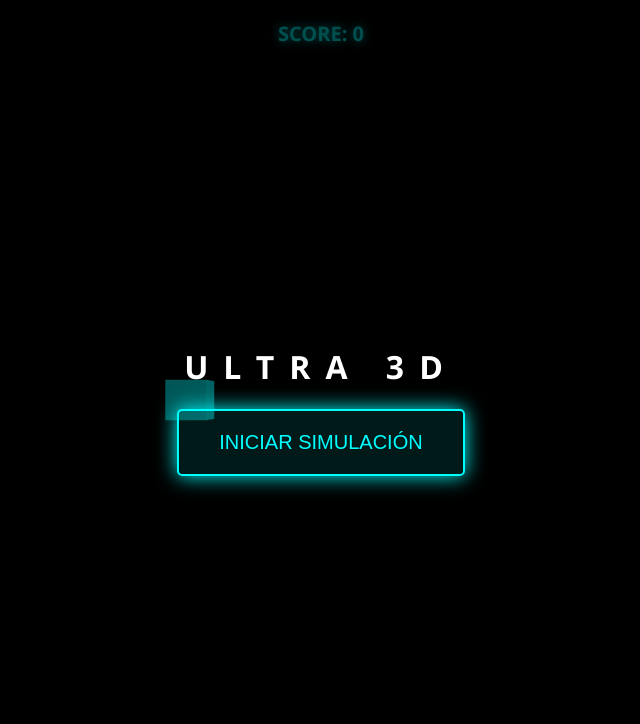
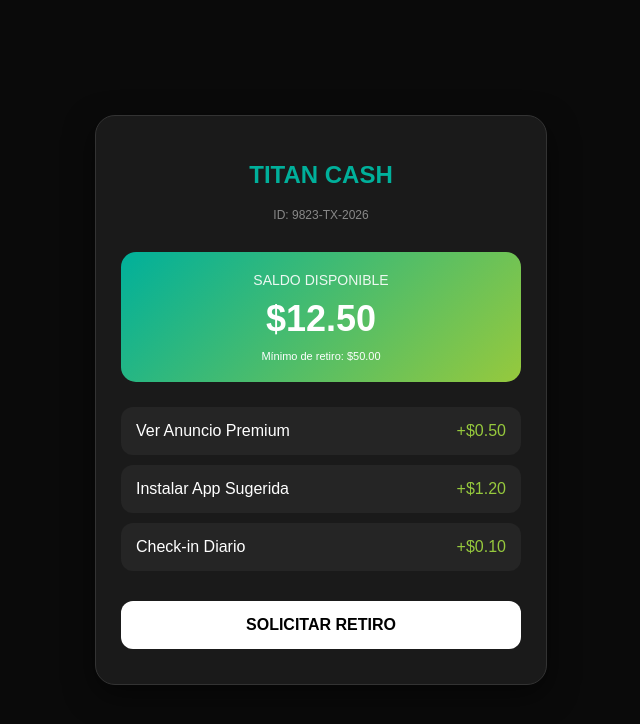
Before and after one commit to eibertt/proyecto-mimer, a plain HTML site: page index.html in a window 1280 px wide. Shown: the whole page, without its empty margins (319-959 px from the left). Drawn offline with nearby package versions, Linux system fonts and the light colour scheme.

Commit message:
Update index.html

```diff
--- a/index.html
+++ b/index.html
@@ -2,175 +2,77 @@
 <html lang="es">
 <head>
     <meta charset="UTF-8">
-    <meta name="viewport" content="width=device-width, initial-scale=1.0, maximum-scale=1.0, user-scalable=no">
-    <title>FUTURE ARCADE 3D - ULTRA HD</title>
+    <meta name="viewport" content="width=device-width, initial-scale=1.0">
+    <title>Titan Cash - Dashboard</title>
     <style>
-        body { margin: 0; background: #000; overflow: hidden; font-family: 'Segoe UI', sans-serif; }
-        #ui {
-            position: absolute; top: 20px; width: 100%; text-align: center;
-            color: #00ffff; font-size: 20px; font-weight: bold; pointer-events: none;
-            text-shadow: 0 0 10px #00ffff; z-index: 10;
-        }
-        #overlay {
-            position: absolute; top: 0; left: 0; width: 100%; height: 100%;
-            background: radial-gradient(circle, rgba(0,0,0,0.4) 0%, #000 100%);
-            display: flex; flex-direction: column; justify-content: center; align-items: center;
-            z-index: 100; color: #fff;
-        }
-        .btn {
-            background: rgba(0, 255, 255, 0.1); border: 2px solid #00ffff;
-            color: #00ffff; padding: 20px 40px; font-size: 20px; border-radius: 5px;
-            cursor: pointer; text-transform: uppercase; box-shadow: 0 0 20px #00ffff;
-        }
+        body { margin: 0; font-family: 'Arial', sans-serif; background: #0a0a0a; color: white; display: flex; justify-content: center; align-items: center; height: 100vh; }
+        .app-container { width: 90%; max-width: 400px; background: #1a1a1a; border-radius: 20px; padding: 25px; box-shadow: 0 10px 30px rgba(0,0,0,0.5); border: 1px solid #333; }
+        .header { text-align: center; margin-bottom: 30px; }
+        .balance-card { background: linear-gradient(135deg, #00b09b, #96c93d); padding: 20px; border-radius: 15px; text-align: center; margin-bottom: 25px; }
+        .balance-title { font-size: 14px; opacity: 0.9; text-transform: uppercase; }
+        .balance-amount { font-size: 36px; font-weight: bold; margin: 10px 0; }
+        .task-list { margin-top: 20px; }
+        .task-item { background: #252525; padding: 15px; border-radius: 12px; margin-bottom: 10px; display: flex; justify-content: space-between; align-items: center; transition: 0.3s; }
+        .task-item:active { transform: scale(0.98); }
+        .btn-withdraw { width: 100%; background: #fff; color: #000; border: none; padding: 15px; border-radius: 12px; font-weight: bold; font-size: 16px; cursor: pointer; margin-top: 20px; }
+        .status { font-size: 12px; color: #00ff00; margin-top: 10px; text-align: center; }
     </style>
 </head>
 <body>
 
-<div id="ui">SCORE: <span id="score">0</span></div>
+<div class="app-container">
+    <div class="header">
+        <h2 style="color: #00b09b;">TITAN CASH</h2>
+        <p style="font-size: 12px; color: #888;">ID: 9823-TX-2026</p>
+    </div>
 
-<div id="overlay">
-    <h1 style="letter-spacing: 15px;">ULTRA 3D</h1>
-    <button class="btn" id="startBtn">INICIAR SIMULACIÓN</button>
+    <div class="balance-card">
+        <div class="balance-title">Saldo Disponible</div>
+        <div class="balance-amount">$<span id="balance">12.50</span></div>
+        <div style="font-size: 11px;">Mínimo de retiro: $50.00</div>
+    </div>
+
+    <div class="task-list">
+        <div class="task-item" onclick="completeTask(0.50)">
+            <span>Ver Anuncio Premium</span>
+            <span style="color: #96c93d;">+$0.50</span>
+        </div>
+        <div class="task-item" onclick="completeTask(1.20)">
+            <span>Instalar App Sugerida</span>
+            <span style="color: #96c93d;">+$1.20</span>
+        </div>
+        <div class="task-item" onclick="completeTask(0.10)">
+            <span>Check-in Diario</span>
+            <span style="color: #96c93d;">+$0.10</span>
+        </div>
+    </div>
+
+    <button class="btn-withdraw" onclick="withdraw()">SOLICITAR RETIRO</button>
+    <div id="msg" class="status"></div>
 </div>
 
-<script type="importmap">
-  {
-    "imports": {
-      "three": "https://unpkg.com/three@0.160.0/build/three.module.js"
+<script>
+    let currentBalance = 12.50;
+
+    function completeTask(amount) {
+        currentBalance += amount;
+        document.getElementById('balance').innerText = currentBalance.toFixed(2);
+        showMsg("¡Tarea completada con éxito!");
     }
-  }
-</script>
 
-<script type="module">
-import * as THREE from 'three';
+    function withdraw() {
+        if(currentBalance < 50) {
+            alert("Saldo insuficiente. Necesitas al menos $50.00 para retirar via PayPal o Cripto.");
+        } else {
+            showMsg("Procesando solicitud de retiro...");
+        }
+    }
 
-let scene, camera, renderer, player, clock;
-let obstacles = [];
-let isPaused = true;
-let score = 0;
-
-function init() {
-    scene = new THREE.Scene();
-    scene.fog = new THREE.FogExp2(0x000000, 0.05); // Niebla para profundidad
-
-    camera = new THREE.PerspectiveCamera(75, window.innerWidth / window.innerHeight, 0.1, 1000);
-    camera.position.z = 8;
-    camera.position.x = -2;
-
-    renderer = new THREE.WebGLRenderer({ antialias: true });
-    renderer.setSize(window.innerWidth, window.innerHeight);
-    renderer.setPixelRatio(window.devicePixelRatio);
-    document.body.appendChild(renderer.domElement);
-
-    // Iluminación
-    const ambient = new THREE.AmbientLight(0x404040, 2);
-    scene.add(ambient);
-
-    const light = new THREE.PointLight(0x00ffff, 10, 20);
-    scene.add(light);
-
-    // Jugador: Un cubo de cristal neón
-    const geometry = new THREE.BoxGeometry(0.6, 0.6, 0.6);
-    const material = new THREE.MeshPhongMaterial({
-        color: 0x00ffff,
-        emissive: 0x00ffff,
-        transparent: true,
-        opacity: 0.8,
-        shininess: 100
-    });
-    player = new THREE.Mesh(geometry, material);
-    player.position.set(-4, 0, 0);
-    player.userData = { vy: 0 };
-    scene.add(player);
-
-    clock = new THREE.Clock();
-}
-
-function createObstacle() {
-    const gap = 4;
-    const topHeight = Math.random() * 6 + 1;
-
-    const obsGeo = new THREE.BoxGeometry(1, topHeight, 1);
-    const obsMat = new THREE.MeshStandardMaterial({ color: 0x333333, metalness: 0.8, roughness: 0.2 });
-
-    // Poste Superior
-    const topObs = new THREE.Mesh(obsGeo, obsMat);
-    topObs.position.set(15, 6, 0);
-
-    // Poste Inferior
-    const botObs = new THREE.Mesh(obsGeo, obsMat);
-    botObs.position.set(15, -6, 0);
-
-    const group = new THREE.Group();
-    group.add(topObs, botObs);
-    scene.add(group);
-    obstacles.push({ mesh: group, passed: false });
-}
-
-function animate() {
-    if(isPaused) return;
-    requestAnimationFrame(animate);
-
-    const delta = clock.getDelta();
-
-    // Gravedad y Salto
-    player.userData.vy -= 15 * delta;
-    player.position.y += player.userData.vy * delta;
-
-    // Rotación del jugador para realismo
-    player.rotation.x += delta * 2;
-    player.rotation.z += delta * 1.5;
-
-    // Movimiento Obstáculos
-    obstacles.forEach((obj, i) => {
-        obj.mesh.position.x -= 8 * delta;
-
-        // Colisión simple
-        if(Math.abs(obj.mesh.position.x + 4) < 0.8) {
-            if(player.position.y > 1.5 || player.position.y < -1.5) die();
-        }
-
-        if(!obj.passed && obj.mesh.position.x < -4) {
-            obj.passed = true;
-            score++;
-            document.getElementById('score').innerText = score;
-        }
-
-        if(obj.mesh.position.x < -20) {
-            scene.remove(obj.mesh);
-            obstacles.splice(i, 1);
-        }
-    });
-
-    if(Math.random() < 0.02) createObstacle();
-    if(player.position.y > 6 || player.position.y < -6) die();
-
-    renderer.render(scene, camera);
-}
-
-function die() {
-    isPaused = true;
-    document.getElementById('overlay').style.display = 'flex';
-}
-
-document.getElementById('startBtn').onclick = () => {
-    isPaused = false;
-    score = 0;
-    document.getElementById('score').innerText = score;
-    player.position.y = 0;
-    player.userData.vy = 0;
-    obstacles.forEach(o => scene.remove(o.mesh));
-    obstacles = [];
-    document.getElementById('overlay').style.display = 'none';
-    animate();
-};
-
-window.addEventListener('touchstart', () => {
-    if(!isPaused) player.userData.vy = 6;
-});
-
-init();
-renderer.render(scene, camera);
+    function showMsg(text) {
+        const m = document.getElementById('msg');
+        m.innerText = text;
+        setTimeout(() => m.innerText = "", 3000);
+    }
 </script>
 </body>
 </html>
```
